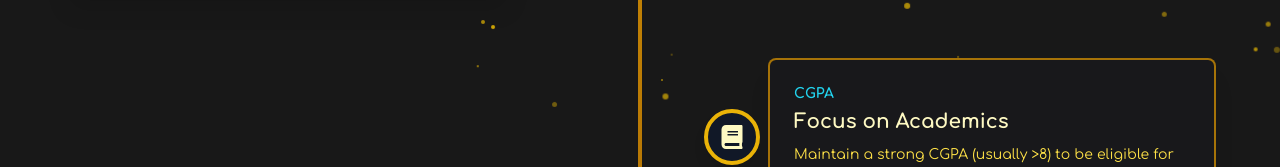
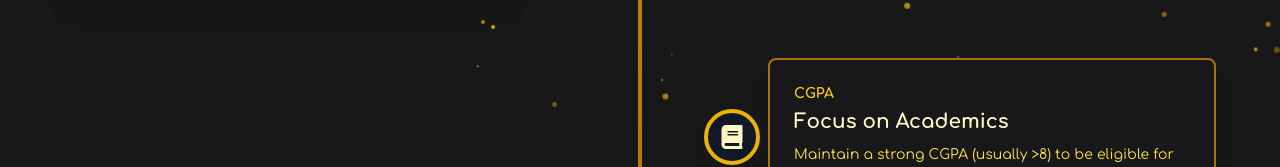
Before and after one commit to CQ-ETech/Freshers-Guide, a Next.js app: page /profiles/core in a window 1280 px wide. Shown: the part 670-837 px from the top of the page. Built offline with nearby package versions, Linux system fonts and the light colour scheme.

Commit message:
color change

```diff
--- a/src/app/profiles/core/page.tsx
+++ b/src/app/profiles/core/page.tsx
@@ -106,12 +106,14 @@ const tips = [
 
 const colorMap: { [key: string]: string } = {
   yellow: 'text-yellow-400',
-  cyan: 'text-cyan-400',
-  rose: 'text-rose-400',
-  green: 'text-green-400',
-  blue: 'text-blue-400',
-  amber: 'text-amber-400',
-  purple: 'text-purple-400',
+  yellow1: 'text-yellow-400',
+  yellow2: 'text-yellow-400',
+  yellow3: 'text-yellow-400',
+  yellow4: 'text-yellow-400',
+  yellow5: 'text-yellow-400',
+  yellow6: 'text-yellow-400',
+
+
 };
 
 export default function CoreProfileRoadmap() {
```
